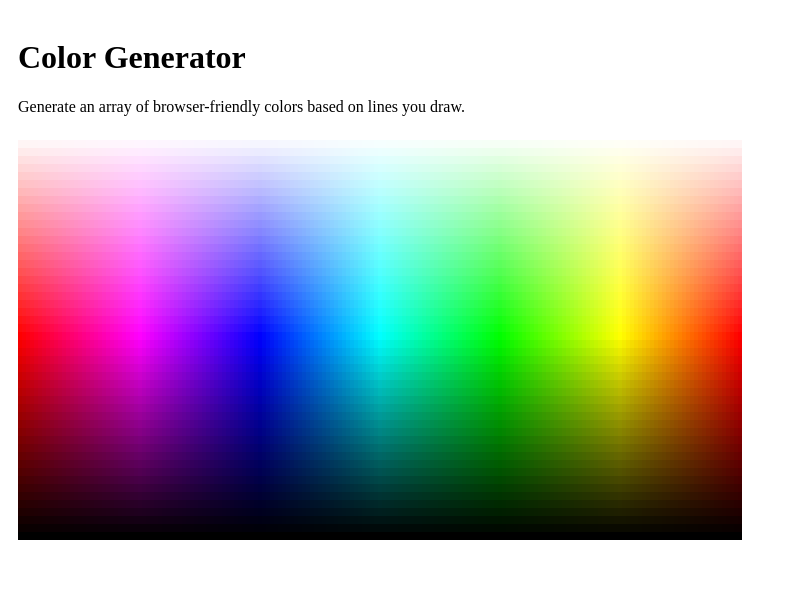
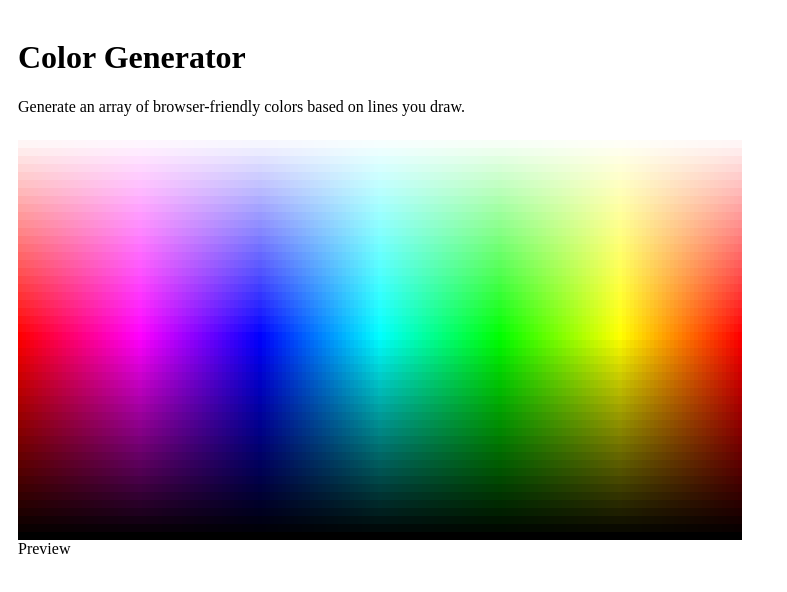
Before and after one commit to ArohanD/colorPicker, a React app: page / in a window 1280 px wide. Shown: the top 592 px of the page, without its empty margins (0-787 px from the left). Built offline with nearby package versions, Linux system fonts and the light colour scheme; the HTML template or start-up script is replaced by a standard one.

Commit message:
Start preview component

```diff
--- /dev/null
+++ b/src/components/ColorPreview.jsx
@@ -0,0 +1,11 @@
+import React from 'react'
+
+const ColorPreview = (props) => {
+  return (
+    <div id='preview'>
+      Preview
+    </div>
+  )
+}
+
+export default ColorPreview;
--- a/src/index.jsx
+++ b/src/index.jsx
@@ -1,7 +1,8 @@
 import React, { useState, useEffect } from 'react';
 import ReactDOM from 'react-dom';
+import hslColors from './hslColorNodes'
 import ColorDisplay from './components/ColorDisplay.jsx';
-import hslColors from './hslColorNodes'
+import ColorPreview from './components/ColorPreview.jsx'
 
 const App = () => {
   const [colorArray, setColorArray] = useState([])
@@ -32,12 +33,9 @@ const App = () => {
     let [startX, startY] = start;
     let [endX, endY] = end;
 
-    //y = mx + b
-    //-b + y = mx
-    // -b = mx - y
+    /// SLOPE CALCULATIONS ///
+    // y = mx + b
     // b = -1(mx - y)
-
-    // y - b = mx
     // x = (y - b) / m
     const slope = (endY - startY) / (endX - startX);
     const slopeB = ((slope * startX) - startY) * -1;
@@ -69,6 +67,7 @@ const App = () => {
         handleClick={handleClick.bind(this)}
         hslColors={hslColors}
         />
+      <ColorPreview />
     </div>
   )
 }
```
Also changed, not shown: 1 other file (tests, documents, lock files or other folders).
